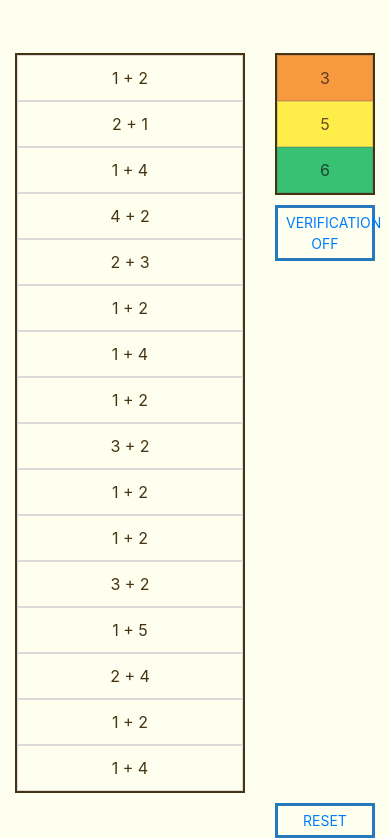
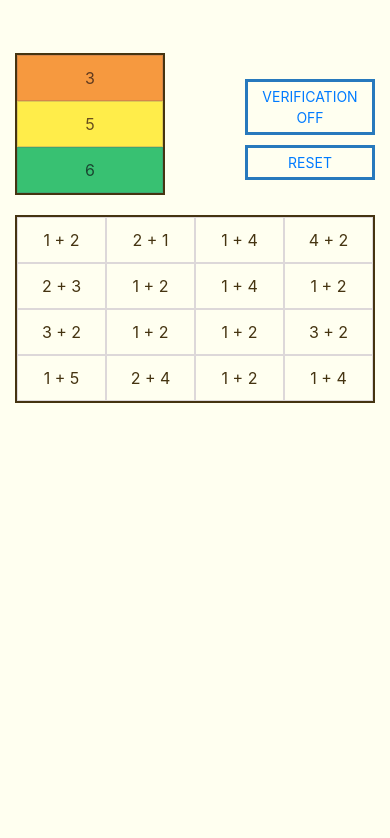
Before and after one commit to KrisLamote/dyscalc, a React app: page / in a window 390 px wide. Shown: the part 89-927 px from the top of the page. After the commit the page ends 844 px from the top, so only its background shows below. Built offline with nearby package versions, Linux system fonts and the light colour scheme.

Commit message:
chore(layout): Update the layout for responsiveness
Reorganized the layout of the app for mobile responsiveness
Used flexbox for the styles and handling mobile vs desktop view
Used some neat techniques for responsiveness ;) :tada:

```diff
--- a/src/components/App.js
+++ b/src/components/App.js
@@ -17,23 +17,23 @@ const App = () => {
     }, [targets]);
 
     return (
-        <div className="container">
-            <Header />
-            <div className="row">
-                <div className="col-8">
-                    <Board current={current} showErrors={showErrors} targets={targets} />
+      <div className="container app">
+        <Header className="app__header"/>
+        <div className="app__body">
+          <div className="app__body__board">
+            <Board  current={current} showErrors={showErrors} targets={targets} />
           </div>
-                <div className="col-4">
+          <div className="app__body__controls">
+            <div className="app__body__controls__targets">
               <Targets targets={targets} setCurrent={setCurrent} />
+            </div>
+            <div className="app__body__controls__actions">
               <Verify
                 showErrors={showErrors}
                 toggle={() => setShowErrors(!showErrors)}
               />
+              <Reset onClick={() => setTargets(generateTargets())} />
             </div>
-            </div>
-            <div className="row">
-                <div className="offset-8 col-4">
-                    <Reset onClick={() => setTargets(generateTargets())} />
           </div>
         </div>
       </div>
--- a/src/components/Cell.js
+++ b/src/components/Cell.js
@@ -13,7 +13,7 @@ const Cell = ({ current, showErrors, targets }) => {
     const [target, setTarget] = useState(pickOne(targets));
     const [term, setTerm] = useState(pickOne(range(1, target - 1)));
     const [selected, setSelected] = useState(empty);
-    const classes = classNames("col-md-3 cell", {
+    const classes = classNames("app-row__cell cell", {
         [`target-${selected.idx}`]: selected.idx !== null,
         error: showErrors && target !== selected.value
     });
--- a/src/components/Row.js
+++ b/src/components/Row.js
@@ -4,11 +4,11 @@ import Cell from "./Cell";
 
 const Row = ({ current, showErrors, targets }) => {
     return (
-        <div className="row no-gutters">
-            <Cell current={current} showErrors={showErrors} targets={targets} />
-            <Cell current={current} showErrors={showErrors} targets={targets} />
-            <Cell current={current} showErrors={showErrors} targets={targets} />
-            <Cell current={current} showErrors={showErrors} targets={targets} />
+        <div className="app-row row no-gutters">
+            <Cell className="app-row__cell" current={current} showErrors={showErrors} targets={targets} />
+            <Cell className="app-row__cell" current={current} showErrors={showErrors} targets={targets} />
+            <Cell className="app-row__cell" current={current} showErrors={showErrors} targets={targets} />
+            <Cell className="app-row__cell" current={current} showErrors={showErrors} targets={targets} />
         </div>
     );
 };
--- a/src/css/App.scss
+++ b/src/css/App.scss
@@ -1,3 +1,10 @@
+html, body {
+  margin: 0;
+  padding: 0;
+  width: 100%;
+  height: 100%;
+}
+
 body {
     background-color: ivory;
     color: #453411;
@@ -5,6 +12,50 @@ body {
 
 header {
     color: #1a4731;
+}
+
+.app {
+  display: flex;
+  flex-direction: column;
+  &__body {
+    display: flex;
+    flex-direction: row;
+    &__board {
+      flex: 1;
+      margin-right: 20px;
+      padding-bottom: 20px;
+    }
+    &__controls {
+      display: flex;
+      align-content: center;
+      justify-content: space-between;
+      flex-direction: column;
+      &__actions {
+        display: flex;
+        flex-direction: column;
+        align-items: center;
+        justify-content: center;
+      }
+    }
+  }
+}
+
+@media all and (max-width: 768px) {
+  .app {
+    &__body {
+      flex-direction: column-reverse;
+      &__board {
+        margin-right: 0;
+      }
+      &__controls {
+        flex-direction: row;
+        margin-bottom: 20px;
+        &__actions {
+          margin-left: 14px;
+        }
+      }
+    }
+  }
 }
 
 #board {
@@ -75,8 +126,9 @@ header {
     width: 100%;
     border: #2779bd solid 3px;
     border-radius: 0;
-    @media (min-width: 540px) {
-        width: 150px;
+    width: 146px;
+    @media screen and (max-width: 576px) {
+      width: 130px;
     }
 }
 
@@ -114,3 +166,6 @@ header {
     opacity: 1;
     transition: opacity 1000ms linear;
 }
+
+
+@import './row';
--- /dev/null
+++ b/src/css/_row.scss
@@ -0,0 +1,7 @@
+.app-row {
+  display: flex;
+  flex-direction: row;
+  &__cell {
+    flex: 1;
+  }
+}
```
Lines whose indentation alone changed are shown as unchanged.
